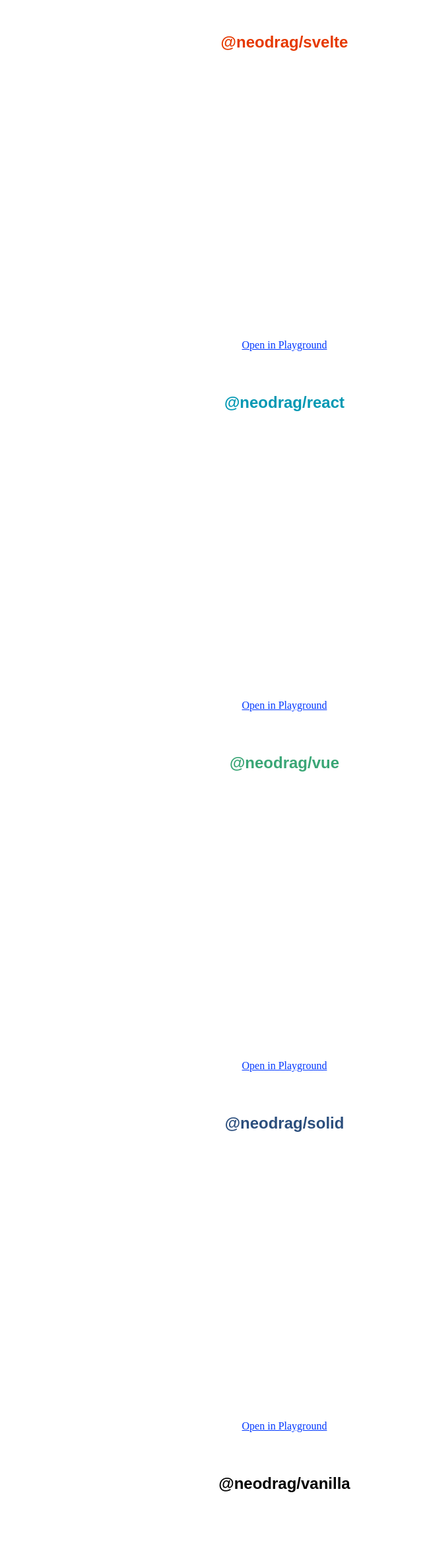
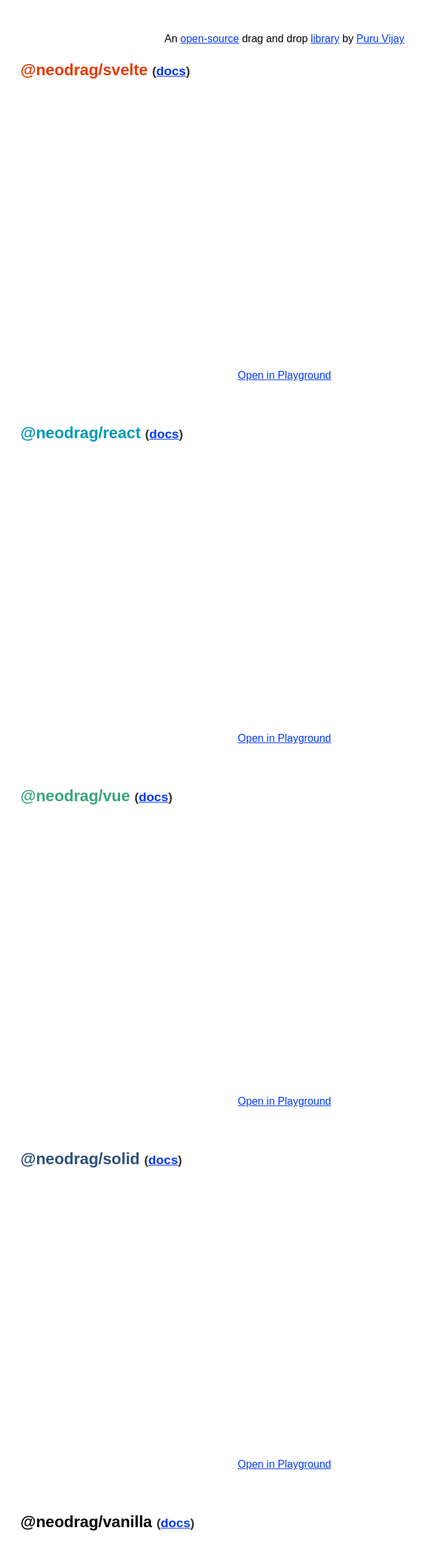
Before and after one commit to hatemhosny/neodrag-playgrounds, a plain HTML site: page index.html in a window 1280 px wide. Shown: the part 149-2490 px from the top of the page at 66% size, without its empty margins (209-853 px from the left). Drawn offline with Linux system fonts and the light colour scheme.

Commit message:
add links

```diff
--- a/index.html
+++ b/index.html
@@ -10,24 +10,59 @@
   "@neodrag/solid": "https://esm.sh/@neodrag/solid",
   "@neodrag/vanilla": "https://esm.sh/@neodrag/vanilla"
 }}</script></head><body><h1>Neodrag</h1>
+<div id="description">
+  An
+  <a href="https://github.com/puruvj/neodrag" target="_blank">open-source</a>
+  drag and drop <a href="https://www.neodrag.dev/" target="_blank">library</a> by
+  <a href="https://x.com/puruvjdev" target="_blank" rel="noopener noreferrer">Puru Vijay</a>
+</div>
 
-<h2 id="svelte-heading">@neodrag/svelte</h2>
+<h2 id="svelte-heading">
+  @neodrag/svelte
+  <span class="docs">(<a href="https://www.neodrag.dev/docs/svelte" target="_blank">docs</a>)</span>
+</h2>
 <div id="svelte-playground" class="playground" data-height="400"></div>
-<div class="link-container"><a id="svelte-link" href="#" target="_blank">Open in Playground</a></div>
+<div class="link-container">
+  <a id="svelte-link" href="#" target="_blank">Open in Playground</a>
+</div>
 
-<h2 id="react-heading">@neodrag/react</h2>
+<h2 id="react-heading">
+  @neodrag/react
+  <span class="docs">(<a href="https://www.neodrag.dev/docs/react" target="_blank">docs</a>)</span>
+</h2>
 <div id="react-playground" class="playground" data-height="400"></div>
-<div class="link-container"><a id="react-link" href="#" target="_blank">Open in Playground</a></div>
+<div class="link-container">
+  <a id="react-link" href="#" target="_blank">Open in Playground</a>
+</div>
 
-<h2 id="vue-heading">@neodrag/vue</h2>
+<h2 id="vue-heading">
+  @neodrag/vue
+  <span class="docs">(<a href="https://www.neodrag.dev/docs/vue" target="_blank">docs</a>)</span>
+</h2>
 <div id="vue-playground" class="playground" data-height="400"></div>
-<div class="link-container"><a id="vue-link" href="#" target="_blank">Open in Playground</a></div>
+<div class="link-container">
+  <a id="vue-link" href="#" target="_blank">Open in Playground</a>
+</div>
 
-<h2 id="solid-heading">@neodrag/solid</h2>
+<h2 id="solid-heading">
+  @neodrag/solid
+  <span class="docs">(<a href="https://www.neodrag.dev/docs/solid" target="_blank">docs</a>)</span>
+</h2>
 <div id="solid-playground" class="playground" data-height="400"></div>
-<div class="link-container"><a id="solid-link" href="#" target="_blank">Open in Playground</a></div>
+<div class="link-container">
+  <a id="solid-link" href="#" target="_blank">Open in Playground</a>
+</div>
 
-<h2 id="vanilla-heading">@neodrag/vanilla</h2>
+<h2 id="vanilla-heading">
+  @neodrag/vanilla
+  <span class="docs">(<a href="https://www.neodrag.dev/docs/vanilla" target="_blank">docs</a>)</span>
+</h2>
 <div id="vanilla-playground" class="playground" data-height="400"></div>
-<div class="link-container"><a id="vanilla-link" href="#" target="_blank">Open in Playground</a></div>
-<script src="./script.js" type="module"></script></body></html>
+<div class="link-container">
+  <a id="vanilla-link" href="#" target="_blank">Open in Playground</a>
+</div>
+
+<div id="foot-note">
+  <p>This demo is built using <a href="https://livecodes.io" target="_blank">LiveCodes</a></p>
+  <p><a href="https://github.com/hatemhosny/neodrag-playgrounds/tree/gh-pages" target="_blank">View on GitHub</a> - <a href="https://livecodes.io?config=https://raw.githubusercontent.com/hatemhosny/neodrag-playgrounds/gh-pages/src/livecodes.json" target="_blank">Edit in LiveCodes</a></p>
+</div><script src="./script.js" type="module"></script></body></html>
--- a/src/style.css
+++ b/src/style.css
@@ -1,3 +1,7 @@
+body {
+  font-family: sans-serif;
+}
+
 h1 {
   background-image: radial-gradient( circle farthest-corner at 10% 20%, #f093fb 0%, #f5576c 100% );
   -webkit-background-clip: text;
@@ -5,12 +9,20 @@ h1 {
   -webkit-text-fill-color: transparent;
   font-size: 5em;
   text-align: center;
-  font-family: sans-serif;
+}
+
+#description {
+  text-align: center;
 }
 
 h2 {
-  font-family: sans-serif;
-  text-align: center;
+  max-width: 800px;
+  margin: 1em auto;
+}
+
+.docs {
+  color: #333;
+  font-size: 0.8em;
 }
 
 #svelte-heading {
@@ -48,3 +60,8 @@ h2 {
 a {
   color: rgb(0, 55, 255);
 }
+
+#foot-note {
+  text-align: center;
+  font-size: 0.8em;
+}
--- a/style.css
+++ b/style.css
@@ -1,3 +1,7 @@
+body {
+  font-family: sans-serif;
+}
+
 h1 {
   background-image: radial-gradient( circle farthest-corner at 10% 20%, #f093fb 0%, #f5576c 100% );
   -webkit-background-clip: text;
@@ -5,12 +9,20 @@ h1 {
   -webkit-text-fill-color: transparent;
   font-size: 5em;
   text-align: center;
-  font-family: sans-serif;
+}
+
+#description {
+  text-align: center;
 }
 
 h2 {
-  font-family: sans-serif;
-  text-align: center;
+  max-width: 800px;
+  margin: 1em auto;
+}
+
+.docs {
+  color: #333;
+  font-size: 0.8em;
 }
 
 #svelte-heading {
@@ -48,3 +60,8 @@ h2 {
 a {
   color: rgb(0, 55, 255);
 }
+
+#foot-note {
+  text-align: center;
+  font-size: 0.8em;
+}
```
Also changed, not shown: src/index.html (+60 -10 lines), src/livecodes.json (+2 -2 lines).
